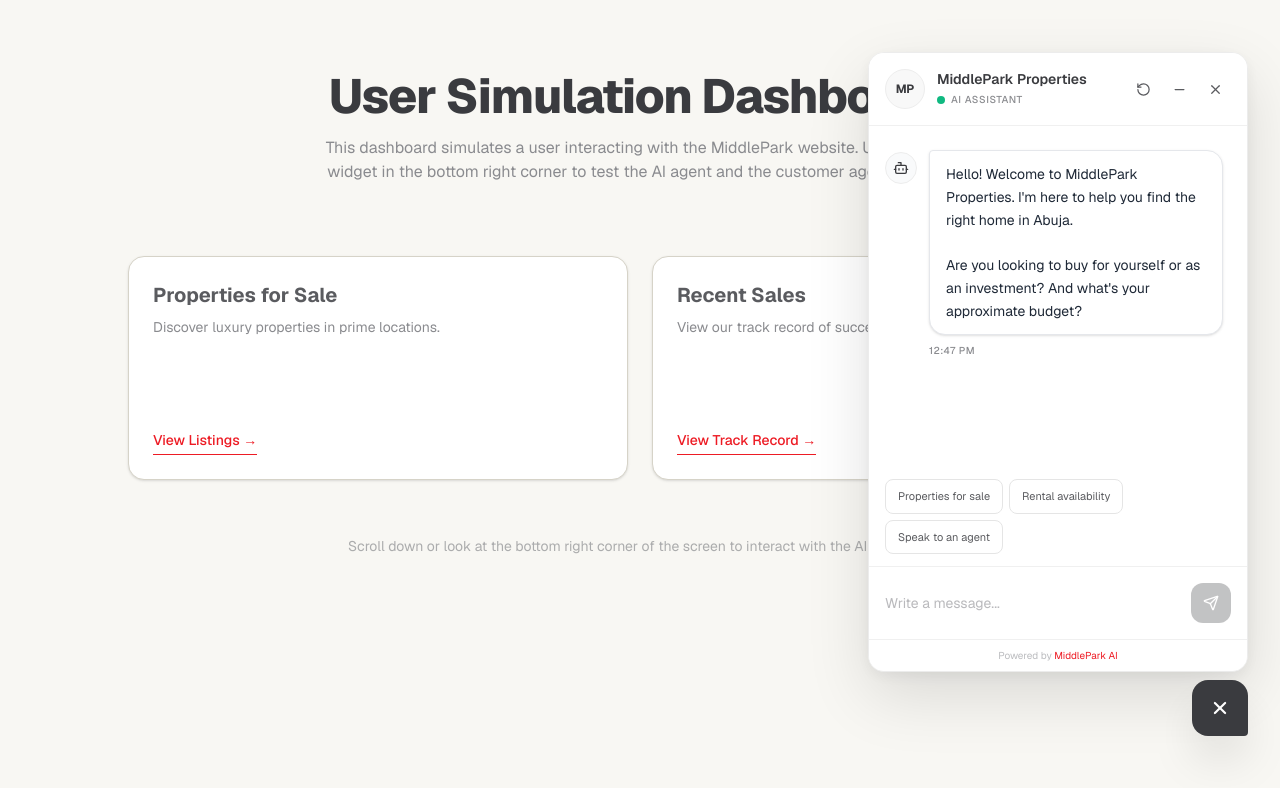
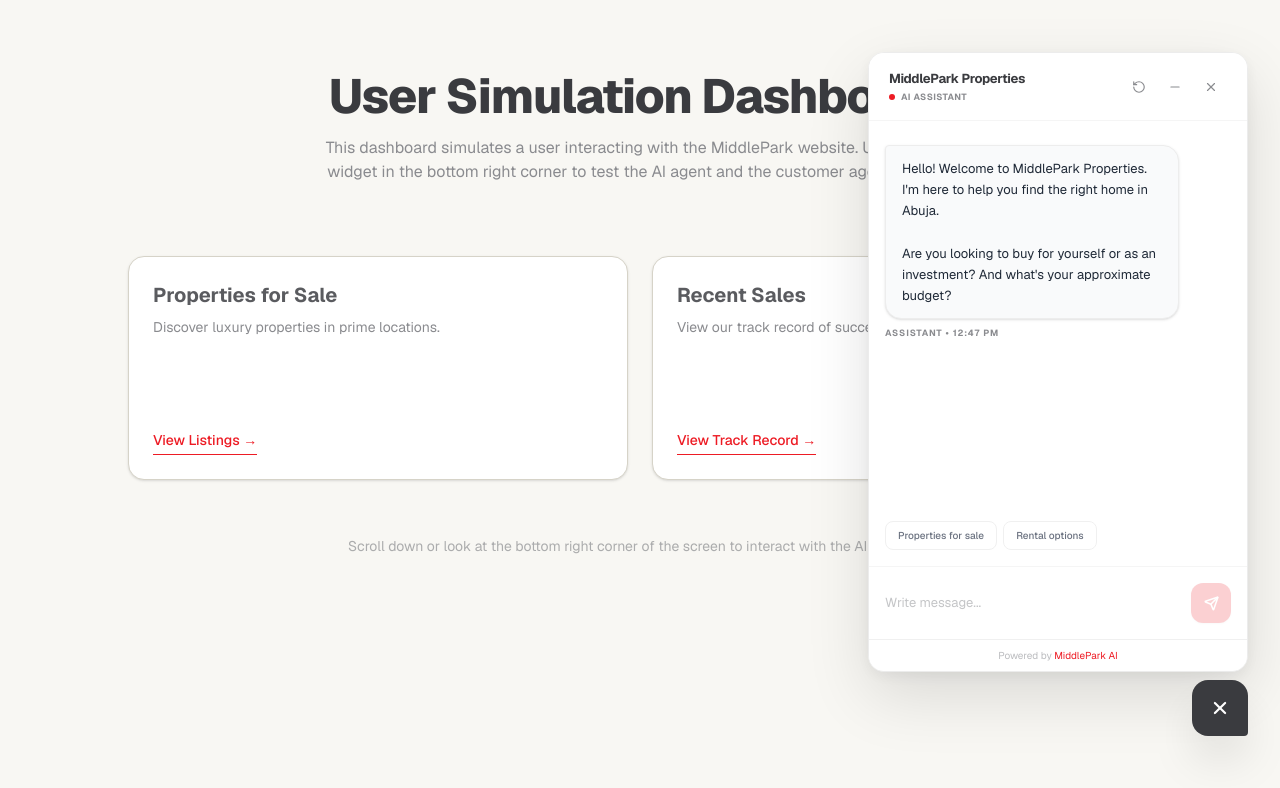
Before and after one commit to Zippatek/middlepark-ai-service, a Next.js app: page /user in a window 1280 px wide. Shown: the top 788 px of the page. Built offline with nearby package versions, Linux system fonts and the light colour scheme.

Commit message:
style: incorporate brand red and achieve ultimate minimalist chat UI

```diff
--- a/src/ai-agent/client/ChatWidget.tsx
+++ b/src/ai-agent/client/ChatWidget.tsx
@@ -154,8 +154,8 @@ export function ChatWidget({
           {/* Unread badge */}
           {unreadCount > 0 && !isOpen && (
             <span
-              className="absolute -top-1.5 -right-1.5 w-6 h-6 rounded-full text-white text-[11px] flex items-center justify-center font-bold border-2 border-white shadow-sm"
-              style={{ backgroundColor: '#10B981' }}
+              className="absolute -top-1 -right-1 w-5 h-5 rounded-full text-white text-[10px] flex items-center justify-center font-bold border-2 border-white"
+              style={{ backgroundColor: '#ED1B24' }}
             >
               {unreadCount > 9 ? '9+' : unreadCount}
             </span>
--- a/src/ai-agent/client/ChatWindow.tsx
+++ b/src/ai-agent/client/ChatWindow.tsx
@@ -83,28 +83,17 @@ export function ChatWindow({
     >
       {/* -- Header -------------------------------------------------- */}
       <div
-        className="flex items-center justify-between px-4 py-4 flex-shrink-0 border-b"
+        className="flex items-center justify-between px-5 py-4 flex-shrink-0 border-b"
         style={{
           background: '#fff',
-          borderColor: '#F0F0F0',
+          borderColor: '#F5F5F5',
         }}
       >
-        <div className="flex items-center gap-3">
-          {/* Logo mark */}
-          <div
-            className="w-10 h-10 rounded-full flex items-center justify-center flex-shrink-0"
-            style={{ background: '#F8F8F8', border: '1px solid #EDEDED' }}
-          >
-            <span className="text-charcoal-dark font-bold text-xs tracking-tight">MP</span>
-          </div>
-          <div>
-            <p className="text-charcoal-dark text-sm font-semibold leading-tight">MiddlePark Properties</p>
-            <div className="flex items-center gap-1.5 mt-1">
-              <span style={{ color: statusConfig.color === '#286B38' ? '#10B981' : '#F59E0B' }}>
-                <span className="w-2 h-2 rounded-full block" style={{ backgroundColor: 'currentColor' }} />
-              </span>
-              <span className="text-charcoal-light text-[10px] font-medium tracking-wide uppercase">{statusConfig.label}</span>
-            </div>
+        <div className="flex flex-col">
+          <p className="text-charcoal-dark text-[13px] font-bold tracking-tight">MiddlePark Properties</p>
+          <div className="flex items-center gap-1.5 mt-0.5">
+            <span className="w-1.5 h-1.5 rounded-full" style={{ backgroundColor: status === 'waiting_for_human' ? '#F59E0B' : '#ED1B24' }} />
+            <span className="text-charcoal-light text-[9px] font-bold uppercase tracking-wider">{statusConfig.label}</span>
           </div>
         </div>
 
@@ -113,41 +102,38 @@ export function ChatWindow({
             onClick={onNewChat}
             className="w-8 h-8 rounded-full flex items-center justify-center transition-all hover:bg-black/5"
             title="Start new chat"
-            aria-label="Start new chat"
           >
-            <RotateCcw size={15} strokeWidth={2} className="text-charcoal" />
+            <RotateCcw size={14} className="text-charcoal-light" />
           </button>
           <button
             onClick={onMinimize}
             className="w-8 h-8 rounded-full flex items-center justify-center transition-all hover:bg-black/5"
-            aria-label="Minimize chat"
           >
-            <Minus size={15} strokeWidth={2} className="text-charcoal" />
+            <Minus size={14} className="text-charcoal-light" />
           </button>
           <button
             onClick={onClose}
             className="w-8 h-8 rounded-full flex items-center justify-center transition-all hover:bg-black/5"
-            aria-label="Close chat"
           >
-            <X size={15} strokeWidth={2} className="text-charcoal" />
+            <X size={14} className="text-charcoal-light" />
           </button>
         </div>
       </div>
 
       {/* -- Status banner (waiting/resolved) ----------------------- */}
       {status === 'waiting_for_human' && (
-        <div className="px-4 py-2.5 text-[11px] text-center flex-shrink-0" style={{ background: '#F9FAFB', color: '#6B7280', borderBottom: '1px solid #F3F4F6' }}>
-          Our team typically responds in a few minutes.
+        <div className="px-4 py-2 text-[10px] text-center flex-shrink-0 font-medium" style={{ background: '#FFF9F0', color: '#B45309' }}>
+          Searching for an available agent...
         </div>
       )}
       {status === 'resolved' && (
-        <div className="px-4 py-4 text-xs text-center flex-shrink-0 flex flex-col items-center gap-2" style={{ background: '#F8F8F8', color: '#5A5B5F' }}>
-          <p className="font-medium">This conversation has been resolved.</p>
+        <div className="px-4 py-4 text-xs text-center flex-shrink-0 flex flex-col items-center gap-2" style={{ background: '#F9FAFB', color: '#374151' }}>
+          <p className="font-semibold">Chat Resolved</p>
           <button
             onClick={onNewChat}
-            className="mt-1 px-5 py-2 rounded-lg bg-charcoal-dark text-white text-[11px] font-semibold transition-all hover:opacity-90 shadow-sm"
+            className="mt-1 px-5 py-2 rounded-lg bg-red text-white text-[10px] font-bold uppercase tracking-wider transition-all hover:opacity-90 active:scale-95"
           >
-            Start New Conversation
+            New Session
           </button>
         </div>
       )}
@@ -171,17 +157,16 @@ export function ChatWindow({
 
       {/* -- Quick replies ------------------------------------------- */}
       {messages.length <= 2 && !isLoading && (
-        <div className="px-4 pb-3 flex gap-1.5 flex-wrap flex-shrink-0" style={{ background: '#FFF' }}>
+        <div className="px-4 pb-4 flex gap-1.5 flex-wrap flex-shrink-0" style={{ background: '#FFF' }}>
           {[
             'Properties for sale',
-            'Rental availability',
-            'Speak to an agent',
+            'Rental options',
           ].map((quickReply) => (
             <button
               key={quickReply}
               onClick={() => onSendMessage(quickReply)}
-              className="text-[11px] px-3 py-2 rounded-lg border transition-all duration-150 hover:bg-black/5"
-              style={{ borderColor: '#E5E5E5', color: '#5A5B5F', backgroundColor: '#fff' }}
+              className="text-[10px] px-3 py-1.5 rounded-lg border font-medium transition-all duration-150 hover:bg-black/5"
+              style={{ borderColor: '#F0F0F0', color: '#6B7280', backgroundColor: '#fff' }}
             >
               {quickReply}
             </button>
@@ -194,24 +179,24 @@ export function ChatWindow({
         <form
           onSubmit={handleSubmit}
           className="px-4 py-4 border-t flex items-center gap-3 flex-shrink-0"
-          style={{ borderColor: '#F0F0F0', background: '#fff' }}
+          style={{ borderColor: '#F5F5F5', background: '#fff' }}
         >
           <textarea
             ref={inputRef}
             value={inputValue}
             onChange={(e) => setInputValue(e.target.value)}
             onKeyDown={handleKeyDown}
-            placeholder="Write a message..."
+            placeholder="Write message..."
             rows={1}
-            className="flex-1 resize-none text-sm leading-relaxed focus:outline-none bg-transparent text-charcoal-dark placeholder:text-charcoal-light/60"
+            className="flex-1 resize-none text-[13px] leading-relaxed focus:outline-none bg-transparent text-charcoal-dark placeholder:text-charcoal-light/50"
           />
           <button
             type="submit"
             disabled={!inputValue.trim() || isLoading}
-            className="w-10 h-10 rounded-xl flex items-center justify-center flex-shrink-0 transition-all duration-150 disabled:opacity-30 bg-charcoal-dark hover:bg-black"
+            className="w-10 h-10 rounded-xl flex items-center justify-center flex-shrink-0 transition-all duration-150 disabled:opacity-20 bg-red hover:scale-105 active:scale-95 shadow-sm"
             aria-label="Send message"
           >
-            <Send size={16} strokeWidth={2} className="text-white" />
+            <Send size={15} strokeWidth={2.5} className="text-white" />
           </button>
         </form>
       )}
--- a/src/ai-agent/client/MessageBubble.tsx
+++ b/src/ai-agent/client/MessageBubble.tsx
@@ -29,14 +29,14 @@ export function MessageBubble({ message }: MessageBubbleProps) {
 
   if (isUser) {
     return (
-      <div className="flex justify-end gap-2 mb-4">
-        <div className="max-w-[80%]">
+      <div className="flex justify-end mb-4">
+        <div className="max-w-[85%]">
           <div
-            className="px-4 py-3 rounded-2xl rounded-tr-sm text-sm leading-relaxed bg-charcoal-dark text-white shadow-sm"
+            className="px-4 py-2.5 rounded-2xl rounded-tr-sm text-[13px] leading-relaxed bg-red text-white shadow-sm"
           >
             {message.content}
           </div>
-          <p className="text-[10px] text-right mt-1.5 text-charcoal-light font-medium uppercase tracking-wider">
+          <p className="text-[9px] text-right mt-1.5 text-charcoal-light font-bold uppercase tracking-widest">
             {formatTime(message.timestamp)}
           </p>
         </div>
@@ -45,37 +45,15 @@ export function MessageBubble({ message }: MessageBubbleProps) {
   }
 
   return (
-    <div className="flex gap-3 mb-5">
-      {/* Avatar */}
-      <div
-        className="w-8 h-8 rounded-full flex items-center justify-center flex-shrink-0 mt-0.5"
-        style={{
-          backgroundColor: isHumanAgent ? '#18181b' : '#F9FAFB',
-          border: '1px solid #EDEDED',
-        }}
-      >
-        {isHumanAgent ? (
-          <UserCheck size={16} strokeWidth={2} style={{ color: '#fff' }} />
-        ) : (
-          <Bot size={16} strokeWidth={2} className="text-charcoal-dark" />
-        )}
-      </div>
-
+    <div className="flex justify-start mb-6">
       <div className="max-w-[85%]">
-        {/* Agent name label */}
-        {isHumanAgent && (
-          <p className="text-[10px] font-bold mb-1.5 text-charcoal-dark uppercase tracking-widest">
-            {message.agentName || 'Support'}
-          </p>
-        )}
-
         {/* Message bubble */}
         <div
-          className="px-4 py-3 rounded-2xl rounded-tl-sm text-sm leading-relaxed whitespace-pre-wrap shadow-sm"
+          className="px-4 py-3 rounded-2xl rounded-tl-sm text-[13px] leading-relaxed whitespace-pre-wrap shadow-sm"
           style={{
-            backgroundColor: isHumanAgent ? '#F8F9FA' : '#FFFFFF',
+            backgroundColor: '#F9FAFB',
             color: '#1F2937',
-            border: '1px solid #E5E7EB',
+            border: '1px solid #EDEDED',
           }}
         >
           {message.content}
@@ -83,15 +61,15 @@ export function MessageBubble({ message }: MessageBubbleProps) {
 
         {/* Inline property cards */}
         {message.propertyCards && message.propertyCards.length > 0 && (
-          <div className="mt-3 grid grid-cols-1 gap-2.5">
+          <div className="mt-4 grid grid-cols-1 gap-3">
             {message.propertyCards.map((card) => (
               <PropertyCard key={card.id} card={card} />
             ))}
           </div>
         )}
 
-        <p className="text-[10px] mt-2 text-charcoal-light font-medium uppercase tracking-wider">
-          {formatTime(message.timestamp)}
+        <p className="text-[9px] mt-2 text-charcoal-light font-bold uppercase tracking-widest">
+          {isHumanAgent ? (message.agentName || 'Agent') : 'Assistant'} • {formatTime(message.timestamp)}
         </p>
       </div>
     </div>
```
